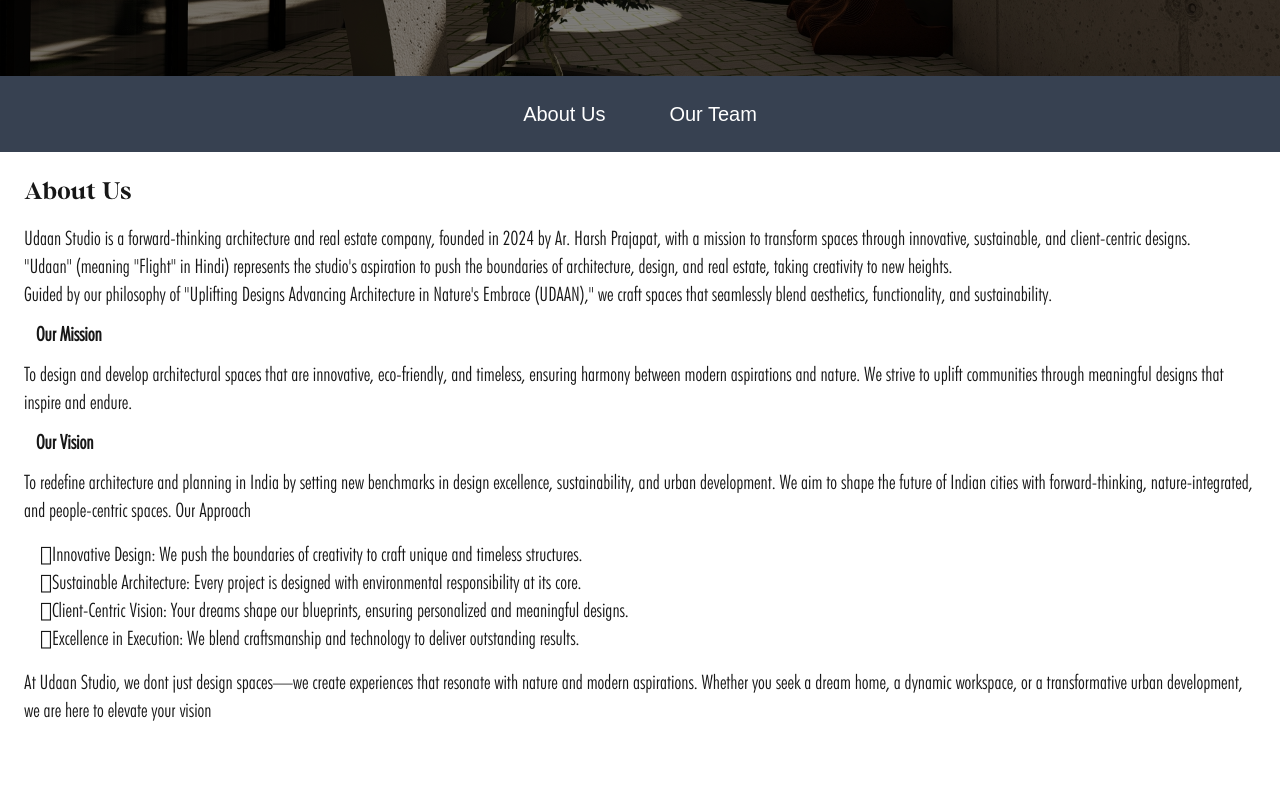
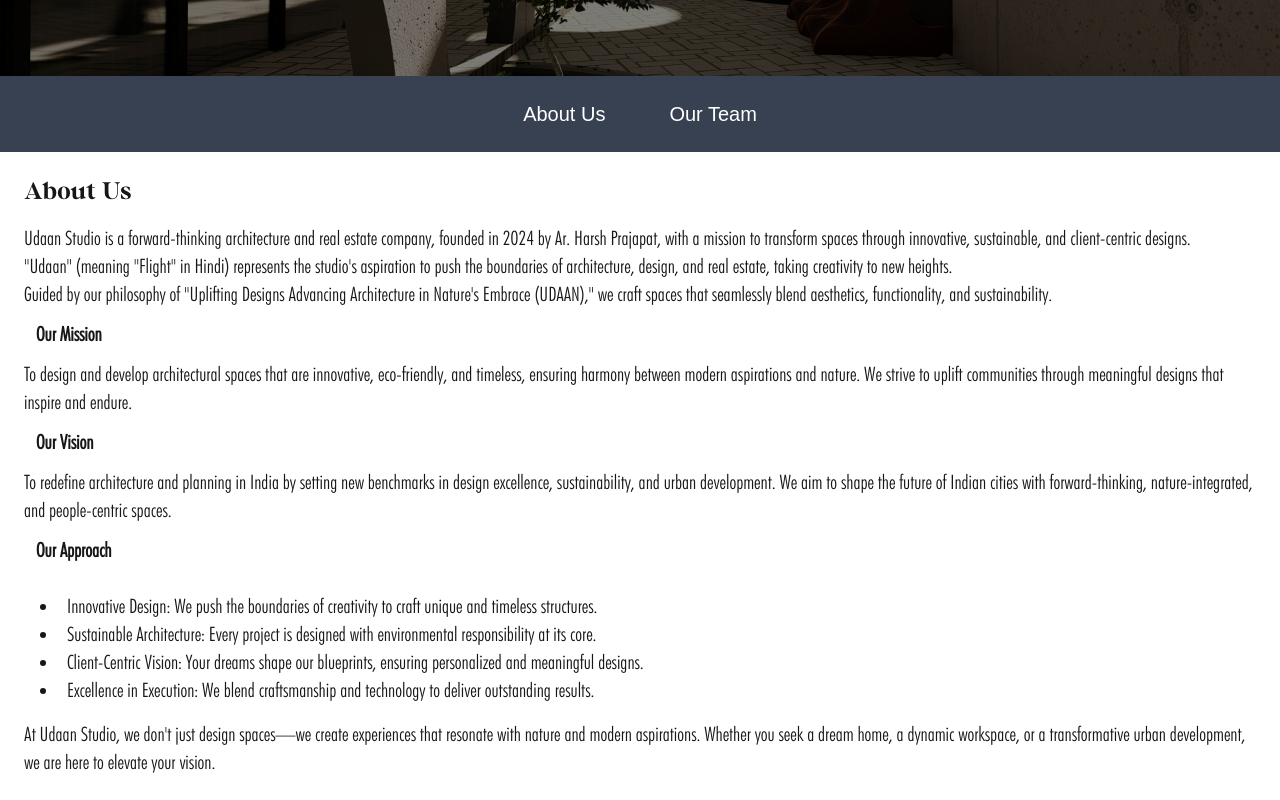
Before and after one commit to rishabhmishra9340/Udaan-Digital, a Next.js app: page /about in a window 1280 px wide. Shown: the part 367-1167 px from the top of the page. Before the commit the page ends 1115 px from the top, so only its background shows below. Built offline with nearby package versions, Linux system fonts and the light colour scheme.

Commit message:
initial commit

```diff
--- a/src/app/components/About/BannerCard.jsx
+++ b/src/app/components/About/BannerCard.jsx
@@ -1,48 +1,114 @@
 'use client'
 import { useState } from 'react';
+import Image from "next/image";
 
 const ContentSection = ({ section }) => {
   switch (section) {
-    case 'about':
+    case "about":
       return (
         <div>
           <h2 className="text-2xl bastia-font">About Us</h2>
           <div className="mt-4 text-xl max-w-4xl max-w-[100%] futura-font">
-            <p>Udaan Studio is a forward-thinking architecture and real estate company, founded in 2024 by Ar. Harsh Prajapat, with a mission to transform spaces through innovative, sustainable, and client-centric designs.</p>
-            <p>"Udaan" (meaning "Flight" in Hindi) represents the studio's aspiration to push the boundaries of architecture, design, and real estate, taking creativity to new heights.</p>
-            <p>Guided by our philosophy of "Uplifting Designs Advancing Architecture in Nature's Embrace (UDAAN)," we craft spaces that seamlessly blend aesthetics, functionality, and sustainability.
+            <p>
+              Udaan Studio is a forward-thinking architecture and real estate
+              company, founded in 2024 by Ar. Harsh Prajapat, with a mission to
+              transform spaces through innovative, sustainable, and
+              client-centric designs.
             </p>
-            <div className='font-bold p-3'>Our Mission</div>
-            To design and develop architectural spaces that are innovative, eco-friendly, and timeless, ensuring harmony between modern aspirations and nature. We strive to uplift communities through meaningful designs that inspire and endure.
-            <div className='font-bold p-3'>Our Vision</div>
-            To redefine architecture and planning in India by setting new benchmarks in design excellence, sustainability, and urban development. We aim to shape the future of Indian cities with forward-thinking, nature-integrated, and people-centric spaces.
-            Our Approach
-            <ul className='p-4'>
-              <li>Innovative Design: We push the boundaries of creativity to craft unique and timeless structures.</li>
-              <li>Sustainable Architecture: Every project is designed with environmental responsibility at its core.</li>
-              <li>Client-Centric Vision: Your dreams shape our blueprints, ensuring personalized and meaningful designs.</li>
-              <li>Excellence in Execution: We blend craftsmanship and technology to deliver outstanding results.</li>
+            <p>
+              &quot;Udaan&quot; (meaning &quot;Flight&quot; in Hindi) represents
+              the studio&apos;s aspiration to push the boundaries of
+              architecture, design, and real estate, taking creativity to new
+              heights.
+            </p>
+            <p>
+              Guided by our philosophy of &quot;Uplifting Designs Advancing
+              Architecture in Nature&apos;s Embrace (UDAAN),&quot; we craft
+              spaces that seamlessly blend aesthetics, functionality, and
+              sustainability.
+            </p>
+            <div className="font-bold p-3">Our Mission</div>
+            To design and develop architectural spaces that are innovative,
+            eco-friendly, and timeless, ensuring harmony between modern
+            aspirations and nature. We strive to uplift communities through
+            meaningful designs that inspire and endure.
+            <div className="font-bold p-3">Our Vision</div>
+            To redefine architecture and planning in India by setting new
+            benchmarks in design excellence, sustainability, and urban
+            development. We aim to shape the future of Indian cities with
+            forward-thinking, nature-integrated, and people-centric spaces.
+            <div className="font-bold p-3">Our Approach</div>
+            <ul className="p-4 list-disc list-inside">
+              <li>
+                Innovative Design: We push the boundaries of creativity to craft
+                unique and timeless structures.
+              </li>
+              <li>
+                Sustainable Architecture: Every project is designed with
+                environmental responsibility at its core.
+              </li>
+              <li>
+                Client-Centric Vision: Your dreams shape our blueprints,
+                ensuring personalized and meaningful designs.
+              </li>
+              <li>
+                Excellence in Execution: We blend craftsmanship and technology
+                to deliver outstanding results.
+              </li>
             </ul>
-            At Udaan Studio, we dont just design spaces—we create experiences that resonate with nature and modern aspirations. Whether you seek a dream home, a dynamic workspace, or a transformative urban development, we are here to elevate your vision
+            At Udaan Studio, we don&apos;t just design spaces—we create
+            experiences that resonate with nature and modern aspirations.
+            Whether you seek a dream home, a dynamic workspace, or a
+            transformative urban development, we are here to elevate your vision.
           </div>
         </div>
       );
-   case 'team':
+    case "team":
       return (
         <div>
-          {/* <h2 className="text-2xl font-semibold">Our Team</h2> */}
           <div className="w-full mt-8 flex justify-start ml-14 items-end gap-12">
-            <img className="h-96 rounded-md object-cover" src="/founder.jpg" alt="Team" />
-            <p className='text-5xl max-w-96 bastia-font'>Meet our
-              Founder, CEO &
-              Principal Architect</p>
+            <Image
+              src="/founder.jpg"
+              alt="Team"
+              width={300}
+              height={384}
+              className="rounded-md object-cover"
+            />
+            <p className="text-5xl max-w-96 bastia-font">
+              Meet our Founder, CEO &amp; Principal Architect
+            </p>
           </div>
-          <div className='futura-font'>
-            <p className='m-5 p-2'>Ar. Harsh Prajapat is the visionary behind Udaan Studio, leading the firm with a passion for innovative, sustainable, and people-centric architecture. With a deep understanding of design, urban planning, and real estate, he envisions redefining the architectural landscape of India through creativity and excellence.</p>
-            <p className='p-2 m-5 '> A graduate of NIT Bhopal (Maulana Azad National Institute of Technology, Bhopal), Ar. Harsh combines technical expertise with practical experience to craft functional, aesthetically inspiring, and eco-friendly spaces. His work spans residential, commercial, and urban planning projects, ensuring each structure tells a unique story of design and purpose.</p>
-
-            <p className='p-2 m-5 '> Driven by the philosophy of "Uplifting Designs Advancing Architecture in Natures Embrace (UDAAN)," he believes in blending architecture with sustainability, creating spaces that inspire and endure. His ambition extends beyond just designing buildings—he strives to make a lasting impact on India's urban and architectural landscape, contributing to a future where thoughtful design shapes thriving communities and modern cities.</p>
-            <div className='p-2 m-5 '> With a relentless pursuit of quality, innovation, and client satisfaction, he continues to push boundaries, setting new benchmarks in architecture and planning in India.</div>
+          <div className="futura-font">
+            <p className="m-5 p-2">
+              Ar. Harsh Prajapat is the visionary behind Udaan Studio, leading
+              the firm with a passion for innovative, sustainable, and
+              people-centric architecture. With a deep understanding of design,
+              urban planning, and real estate, he envisions redefining the
+              architectural landscape of India through creativity and
+              excellence.
+            </p>
+            <p className="p-2 m-5">
+              A graduate of NIT Bhopal (Maulana Azad National Institute of
+              Technology, Bhopal), Ar. Harsh combines technical expertise with
+              practical experience to craft functional, aesthetically inspiring,
+              and eco-friendly spaces. His work spans residential, commercial,
+              and urban planning projects, ensuring each structure tells a
+              unique story of design and purpose.
+            </p>
+            <p className="p-2 m-5">
+              Driven by the philosophy of &quot;Uplifting Designs Advancing
+              Architecture in Nature&apos;s Embrace (UDAAN),&quot; he believes in
+              blending architecture with sustainability, creating spaces that
+              inspire and endure. His ambition extends beyond just designing
+              buildings—he strives to make a lasting impact on India&apos;s urban
+              and architectural landscape, contributing to a future where
+              thoughtful design shapes thriving communities and modern cities.
+            </p>
+            <div className="p-2 m-5">
+              With a relentless pursuit of quality, innovation, and client
+              satisfaction, he continues to push boundaries, setting new
+              benchmarks in architecture and planning in India.
+            </div>
           </div>
         </div>
       );
@@ -51,7 +117,8 @@ const ContentSection = ({ section }) => {
         <div>
           <h2 className="text-2xl font-semibold">About Us</h2>
           <p className="mt-4">
-            We are a company focused on delivering exceptional services. Our mission is to provide high-quality solutions that improve lives.
+            We are a company focused on delivering exceptional services. Our
+            mission is to provide high-quality solutions that improve lives.
           </p>
         </div>
       );
@@ -63,13 +130,23 @@ const BannerCard = () => {
     <section className="px-3 py-5 bg-neutral-100 lg:py-10">
       <div className="grid lg:grid-cols-2 items-center justify-items-center gap-5">
         <div className="order-2 lg:order-1 flex flex-col justify-center items-center">
-          <p className="text-4xl font-bold md:text-7xl text-orange-600">25% OFF</p>
+          <p className="text-4xl font-bold md:text-7xl text-orange-600">
+            25% OFF
+          </p>
           <p className="text-4xl font-bold md:text-7xl">SUMMER SALE</p>
           <p className="mt-2 text-sm md:text-lg">For limited time only!</p>
-          <button className="text-lg md:text-2xl bg-black text-white py-2 px-5 mt-10 hover:bg-zinc-800">Book Now</button>
+          <button className="text-lg md:text-2xl bg-black text-white py-2 px-5 mt-10 hover:bg-zinc-800">
+            Book Now
+          </button>
         </div>
         <div className="order-1 lg:order-2">
-          <img className="h-80 w-80 object-cover lg:w-[500px] lg:h-[500px]" src="https://images.pexels.com/photos/2406731/pexels-photo-2406731.jpeg?auto=compress&cs=tinysrgb&w=600" alt="Banner" />
+          <Image
+            className="h-80 w-80 object-cover lg:w-[500px] lg:h-[500px]"
+            src="https://images.pexels.com/photos/2406731/pexels-photo-2406731.jpeg?auto=compress&cs=tinysrgb&w=600"
+            alt="Banner"
+            width={500}
+            height={500}
+          />
         </div>
       </div>
     </section>
@@ -77,7 +154,7 @@ const BannerCard = () => {
 };
 
 const App = () => {
-  const [selectedSection, setSelectedSection] = useState('about');
+  const [selectedSection, setSelectedSection] = useState("about");
 
   const handleClick = (section) => {
     setSelectedSection(section);
@@ -87,10 +164,22 @@ const App = () => {
     <div>
       <nav className="bg-gray-700 text-white p-4">
         <ul className="flex justify-center space-x-12 text-xl">
-          <li><button onClick={() => handleClick('about')} className="hover:bg-white p-2 rounded hover:text-black">About Us</button></li>
-          {/* <li><button onClick={() => handleClick('leadership')} className="hover:bg-white p-2 rounded hover:text-black">Leadership</button></li>
-          <li><button onClick={() => handleClick('award')} className="hover:bg-white p-2 rounded hover:text-black">Awards</button></li> */}
-          <li><button onClick={() => handleClick('team')} className="hover:bg-white p-2 rounded hover:text-black">Our Team</button></li>
+          <li>
+            <button
+              onClick={() => handleClick("about")}
+              className="hover:bg-white p-2 rounded hover:text-black"
+            >
+              About Us
+            </button>
+          </li>
+          <li>
+            <button
+              onClick={() => handleClick("team")}
+              className="hover:bg-white p-2 rounded hover:text-black"
+            >
+              Our Team
+            </button>
+          </li>
         </ul>
       </nav>
 
--- a/src/app/components/Footer.jsx
+++ b/src/app/components/Footer.jsx
@@ -89,7 +89,8 @@ export default function Footer() {
                   <h2 className="text-2xl font-bold text-gray-900">Get the latest news!</h2>
 
                   <p className="mt-4 text-gray-500">
-                    "Stay connected for the latest updates and insights."
+                    <p className="mt-4 text-gray-500">
+  'Stay connected for the latest updates and insights.'</p>
                   </p>
                 </div>
               </div>
```
Also changed, not shown: src/app/components/CardSection.jsx (+6 -6 lines), src/app/components/Home.jsx (+19 -15 lines).
